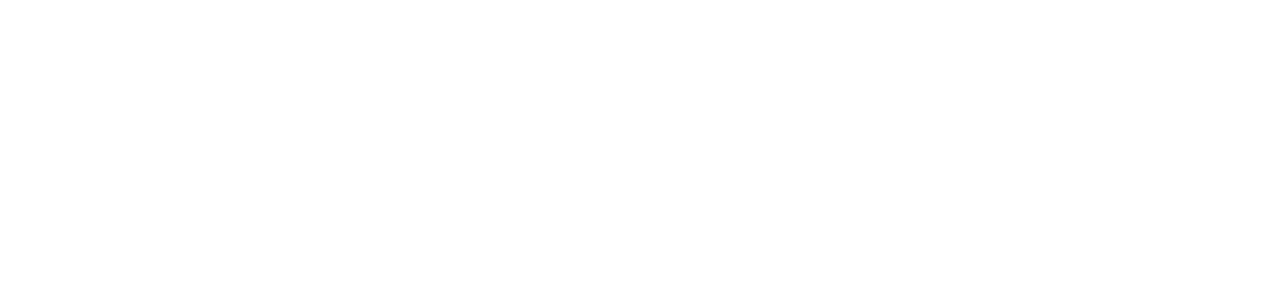
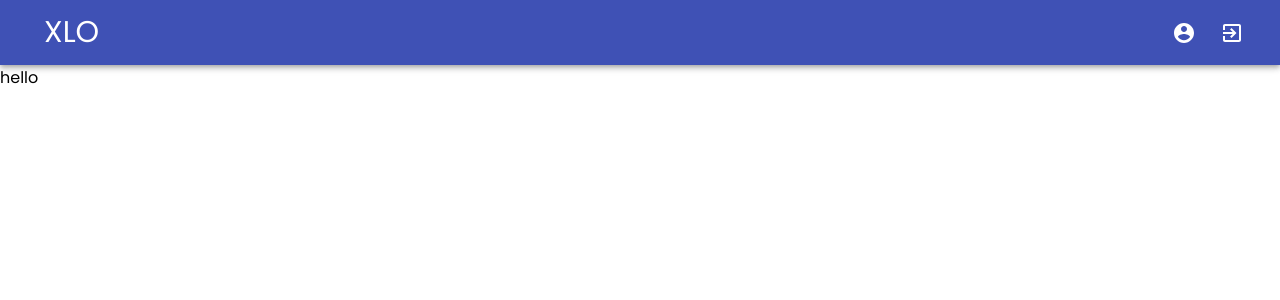
Before and after one commit to Sebastian2806/frontend-olx, a React (Create React App) app: page /addannoucement in a window 1280 px wide. Shown: the top 300 px of the page. Built offline with nearby package versions, Linux system fonts and the light colour scheme; sample sign-in values are in the browser's storage.

Commit message:
Create private route component

```diff
--- /dev/null
+++ b/src/views/AddAnnoucement.js
@@ -0,0 +1,12 @@
+import React, { useState, useEffect } from 'react';
+import HeaderTemplate from '../components/templates/HeaderTemplate';
+
+const Home = () => {
+  return (
+    <HeaderTemplate>
+      <div>hello</div>
+    </HeaderTemplate>
+  );
+};
+
+export default Home;
--- a/src/views/App.js
+++ b/src/views/App.js
@@ -1,42 +1,24 @@
-import React, { useEffect, useState } from 'react';
-// import _ from 'lodash';
-import { BrowserRouter, Switch, Route } from 'react-router-dom';
-// import { setVH } from '../util/helpers';
+import React, { useEffect } from 'react';
+import { BrowserRouter, Switch, Route, Redirect, useHistory } from 'react-router-dom';
 import MainTemplate from '../components/templates/MainTemplate';
 import Home from './Home';
 import SignIn from './SignIn';
 import SignUp from './SignUp';
+import AddAnnoucement from './AddAnnoucement';
+import authService from '../helpers/authService';
 
-// const setHeight = setVH();
+const PrivateRoute = ({ children, ...rest }) => {
+  const location = useHistory();
+  const token = authService.getCurrentUser();
+
+  useEffect(() => {
+    console.log(location);
+  });
+
+  return <Route {...rest} render={() => (token ? children : <Redirect to="/" />)} />;
+};
 
 const App = () => {
-  // const [user, setUser] = useState(null);
-
-  // const getUser = async () => {
-  //   try {
-  //     const response = await fetch('http://localhost:8080/user', {
-  //       headers: {
-  //         Authorization: `Bearer ${localStorage.getItem('token')}`,
-  //       },
-  //     });
-  //     console.log(response.ok);
-  //     const userData = await response.json();
-  //     setUser(userData.user);
-  //   } catch (err) {
-  //     console.log(err);
-  //   }
-  // };
-
-  useEffect(() => {
-    // setHeight();
-    // const debouced = _.debounce(setHeight, 500);
-    // window.addEventListener('resize', debouced);
-    // return () => {
-    //   window.removeEventListener('resize', debouced);
-    // };
-    // getUser();
-  }, []);
-
   return (
     <BrowserRouter>
       <MainTemplate>
@@ -44,6 +26,9 @@
           <Route exact path="/" component={Home} />
           <Route path="/signin" component={SignIn} />
           <Route path="/signup" component={SignUp} />
+          <PrivateRoute path="/addannoucement">
+            <AddAnnoucement />
+          </PrivateRoute>
         </Switch>
       </MainTemplate>
     </BrowserRouter>
```
